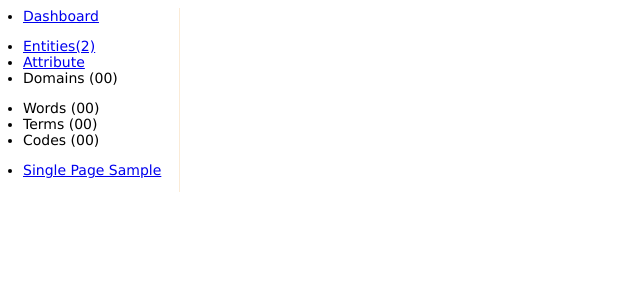
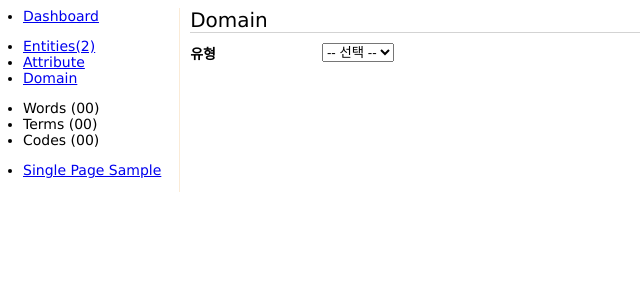
Before and after one commit to TaehyoungKoo/erd, a Vue app: page /#/domain in a window 1280 px wide. Shown: the top 300 px of the page, without its empty margins (0-640 px from the left). Built offline with nearby package versions, Linux system fonts and the light colour scheme.

Commit message:
Add domain component

```diff
--- a/src/App.vue
+++ b/src/App.vue
@@ -7,7 +7,7 @@
       <ul>
         <li><router-link to="/entity">Entities({{this.$store.state.entity.length}})</router-link></li>
         <li><router-link to="/attribute">Attribute</router-link></li>
-        <li>Domains (00)</li>
+        <li><router-link to="/domain">Domain</router-link></li>
       </ul>
       <ul>
         <li>Words (00)</li>
--- /dev/null
+++ b/src/components/Domain.vue
@@ -0,0 +1,39 @@
+<template>
+  <div>
+    <div class='page-title'>
+      Domain
+    </div>
+    <div class='page-body'>
+
+      <div class='field-group'>
+        <div class='field-label'>
+          <label>유형</label>
+        </div>
+        <div class='field-controls'>
+          <select name='domainType'>
+            <option value='' selected>-- 선택 --</option>
+            <option value='text'>텍스트</option>
+            <option value='id'>아이디</option>
+            <option value='code'>코드</option>
+            <option value='number'>번호</option>
+            <option value='date'>날짜</option>
+            <option value='currency'>금액</option>
+          </select>
+        </div>
+      </div>
+
+    </div>
+  </div>
+</template>
+
+<script>
+export default {
+  data: function () {
+    return {
+    }
+  },
+
+  methods: {
+  },
+}
+</script>
--- a/src/router.js
+++ b/src/router.js
@@ -4,6 +4,7 @@ import VueRouter from 'vue-router'
 import Dashboard from '@/components/Dashboard.vue'
 import Entity from '@/components/Entity.vue'
 import Attribute from '@/components/Attribute.vue'
+import Domain from '@/components/Domain.vue'
 
 import SinglePageSample from '@/components/SinglePageSample.vue'
 
@@ -19,6 +20,11 @@ const routes = [
     path: '/entity',
     name: 'entity',
     component: Entity
+  },
+  {
+    path: '/domain',
+    name: 'domain',
+    component: Domain
   },
   {
     path: '/attribute',
```
Also changed, not shown: 1 other file (tests, documents, lock files or other folders).
